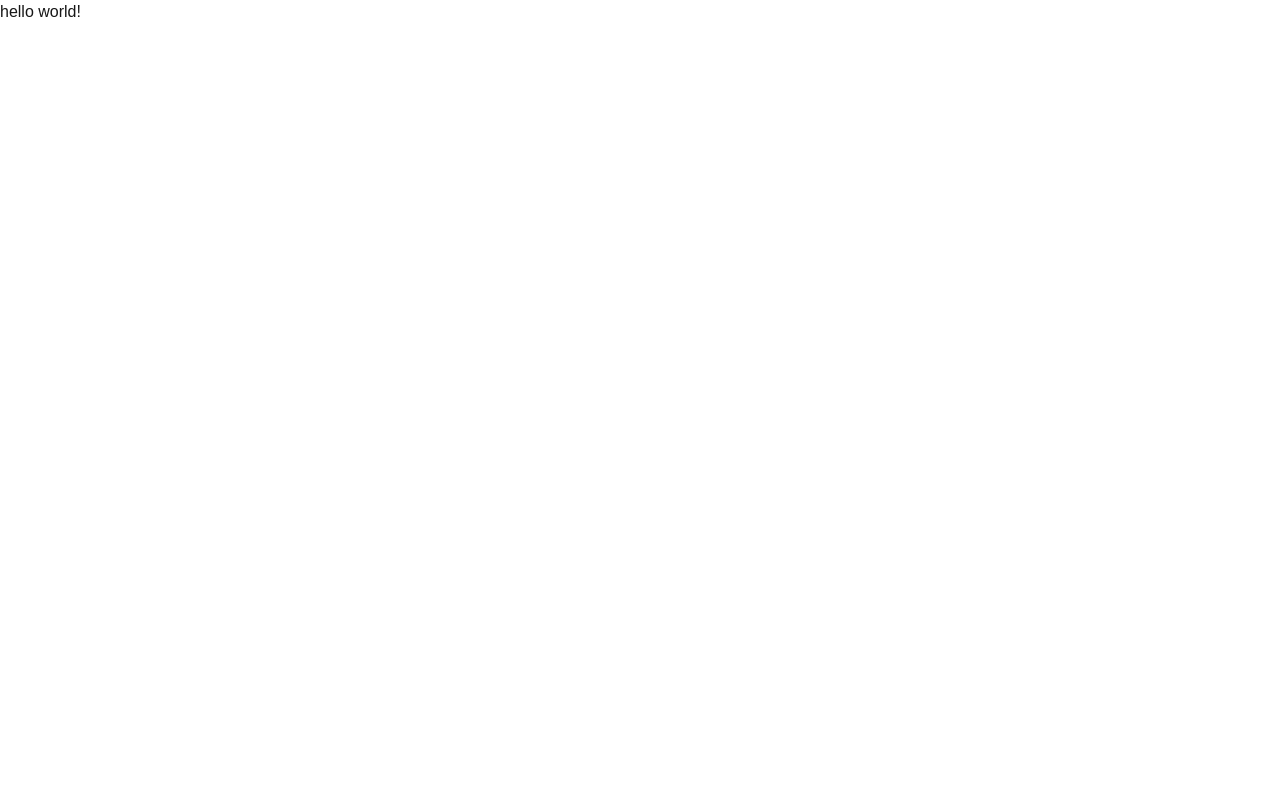
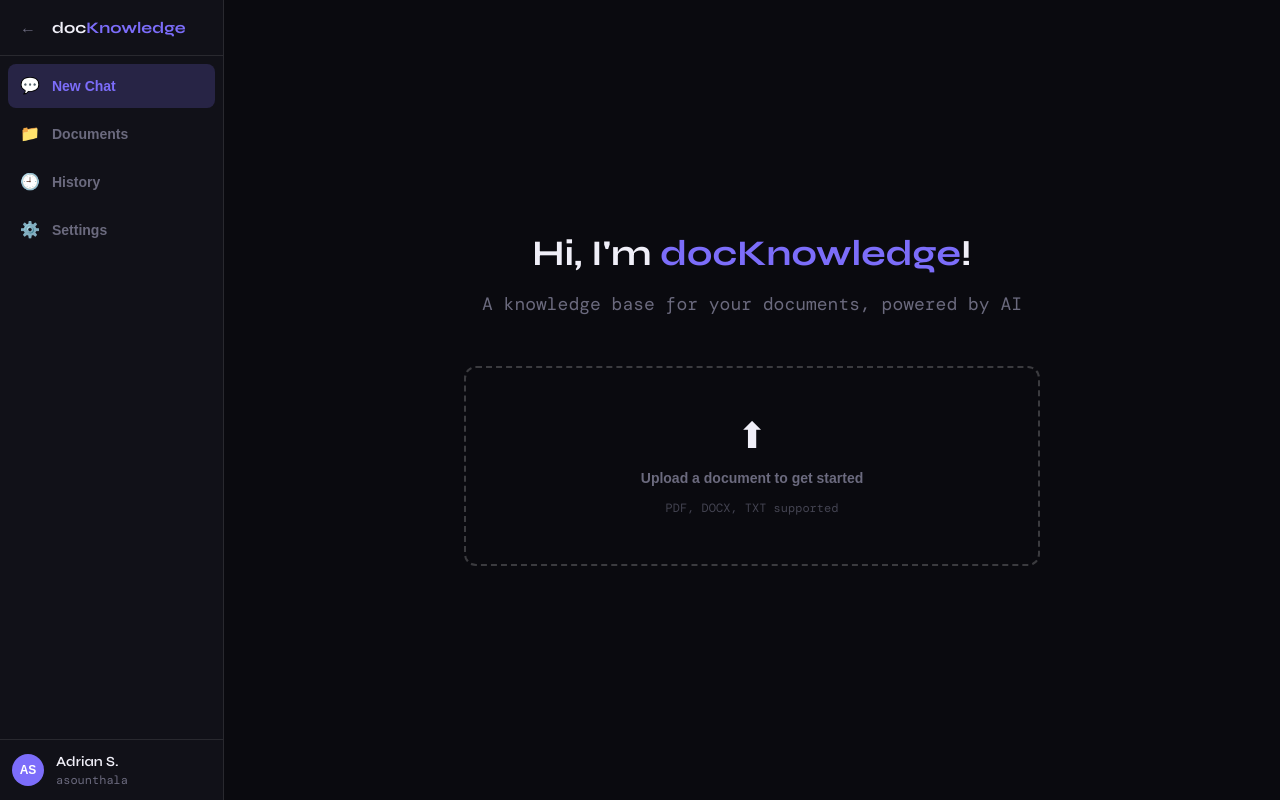
Before and after one commit to asounthala/ai-knowledge-base, a Next.js app: page / in a window 1280 px wide. Built offline with nearby package versions, Linux system fonts and the light colour scheme; a web font is replaced by a local one.

Commit message:
Create main page and sidebar nav

```diff
--- a/app/layout.tsx
+++ b/app/layout.tsx
@@ -1,20 +1,9 @@
 import type { Metadata } from "next";
-import { Geist, Geist_Mono } from "next/font/google";
 import "./globals.css";
 
-const geistSans = Geist({
-  variable: "--font-geist-sans",
-  subsets: ["latin"],
-});
-
-const geistMono = Geist_Mono({
-  variable: "--font-geist-mono",
-  subsets: ["latin"],
-});
-
 export const metadata: Metadata = {
-  title: "Create Next App",
-  description: "Generated by create next app",
+  title: "docKnowledge",
+  description: "A knowledge base for your documents, powered by AI.",
 };
 
 export default function RootLayout({
@@ -25,7 +14,7 @@ export default function RootLayout({
   return (
     <html lang="en">
       <body
-        className="font-sans antialiased"
+        className="font-mono antialiased flex flex-col"
       >
         {children}
       </body>
--- a/app/page.tsx
+++ b/app/page.tsx
@@ -1,7 +1,28 @@
+import Sidebar from "@/components/Sidebar";
+
 export default function Home() {
   return (
-    <p>
-      hello world!
-    </p>
+    <div className="flex h-screen bg-bg text-text overflow-hidden">
+      <Sidebar />
+
+      <main className="flex flex-1 flex-col items-center justify-center p-12 overflow-hidden">
+        <h1 className="text-4xl font-bold font-sans text-center">
+          Hi, I&apos;m <span className="text-accent">docKnowledge</span>!
+        </h1>
+        <p className="mt-4 text-lg font-mono text-muted text-center">
+          A knowledge base for your documents, powered by AI
+        </p>
+
+        <div className="w-full max-w-xl mt-12 border-2 border-dashed border-white/20 rounded-xl p-12 flex flex-col items-center justify-center gap-3 hover:border-accent hover:bg-accent/5 transition-all duration-200 cursor-pointer group">
+          <span className="text-4xl">⬆</span>
+          <span className="text-muted text-sm font-semibold group-hover:text-text transition-colors">
+            Upload a document to get started
+          </span>
+          <span className="text-xs font-mono text-muted/60">
+            PDF, DOCX, TXT supported
+          </span>
+        </div>
+      </main>
+    </div>
   );
 }
--- /dev/null
+++ b/components/Sidebar.tsx
@@ -0,0 +1,82 @@
+"use client";
+
+import { useState } from "react";
+
+const navItems = [
+  { icon: "💬", label: "New Chat" },
+  { icon: "📁", label: "Documents" },
+  { icon: "🕘", label: "History" },
+  { icon: "⚙️", label: "Settings" },
+];
+
+export default function Sidebar() {
+  const [collapsed, setCollapsed] = useState(false);
+  const [active, setActive] = useState("New Chat");
+
+  return (
+    <div
+      className={`
+        flex flex-col border-r border-white/10 bg-surface shrink-0
+        transition-all duration-300 ease-in-out
+        ${collapsed ? "w-16" : "w-56"}
+      `}
+    >
+      {/* Logo + toggle */}
+      <div className="flex items-center h-14 border-b border-white/10 px-3 gap-2">
+        <button
+          onClick={() => setCollapsed(!collapsed)}
+          className="w-8 h-8 flex items-center justify-center rounded-lg text-muted hover:text-text hover:bg-surface2 transition-all shrink-0"
+        >
+          {collapsed ? "→" : "←"}
+        </button>
+        {!collapsed && (
+          <span className="font-sans font-bold text-base whitespace-nowrap overflow-hidden">
+            doc<span className="text-accent">Knowledge</span>
+          </span>
+        )}
+      </div>
+
+      {/* Nav items */}
+      <nav className="flex flex-col gap-1 p-2 flex-1">
+        {navItems.map((item) => (
+          <button
+            key={item.label}
+            onClick={() => setActive(item.label)}
+            className={`
+              flex items-center gap-3 px-3 py-2.5 rounded-lg
+              transition-all duration-150 text-sm font-semibold
+              ${collapsed ? "justify-center" : "justify-start"}
+              ${active === item.label
+                ? "bg-accent/20 text-accent"
+                : "text-muted hover:text-text hover:bg-surface2"
+              }
+            `}
+          >
+            <span className="text-base shrink-0">{item.icon}</span>
+            {!collapsed && (
+              <span className="whitespace-nowrap overflow-hidden">
+                {item.label}
+              </span>
+            )}
+          </button>
+        ))}
+      </nav>
+
+      {/* User profile */}
+      <div className={`
+        flex items-center gap-3 p-3 border-t border-white/10
+        ${collapsed ? "justify-center" : "justify-start"}
+      `}>
+        <div className="w-8 h-8 rounded-full bg-accent flex items-center justify-center text-white text-xs font-bold shrink-0">
+          AS
+        </div>
+        {!collapsed && (
+          <div className="overflow-hidden">
+            <div className="text-sm font-sans font-semibold truncate">Adrian S.</div>
+            <div className="text-xs text-muted font-mono truncate">asounthala</div>
+          </div>
+        )}
+      </div>
+    </div>
+  );
+}
```
